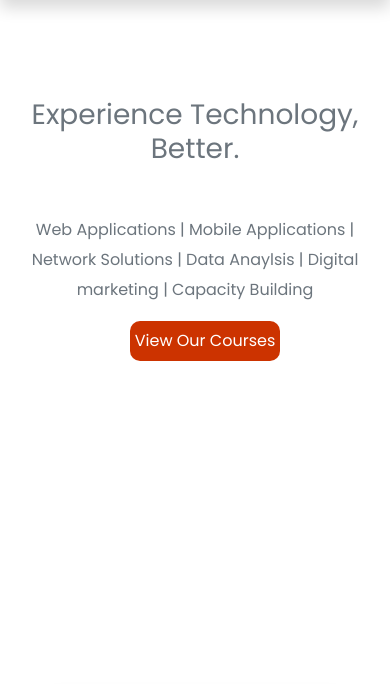
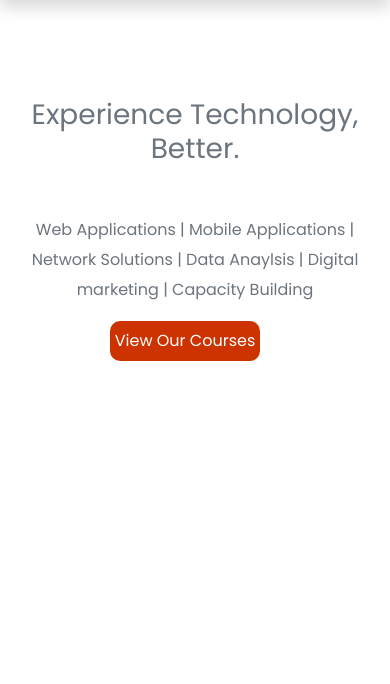
Before and after one commit to Kene10-codes/agricapp, a plain HTML site: page index.htm in a window 390 px wide. Shown: the part 72-756 px from the top of the page. Drawn offline with nearby package versions, Linux system fonts and the light colour scheme.

Commit message:
update my css again

```diff
--- a/css/index.css
+++ b/css/index.css
@@ -49,7 +49,7 @@ The mobile view od banner section
     width: 150px;
     height: 40px;
     background-color: #cc3300;
-    margin-left: 115px;
+    margin-left: 95px;
 }
 
 /*
```
